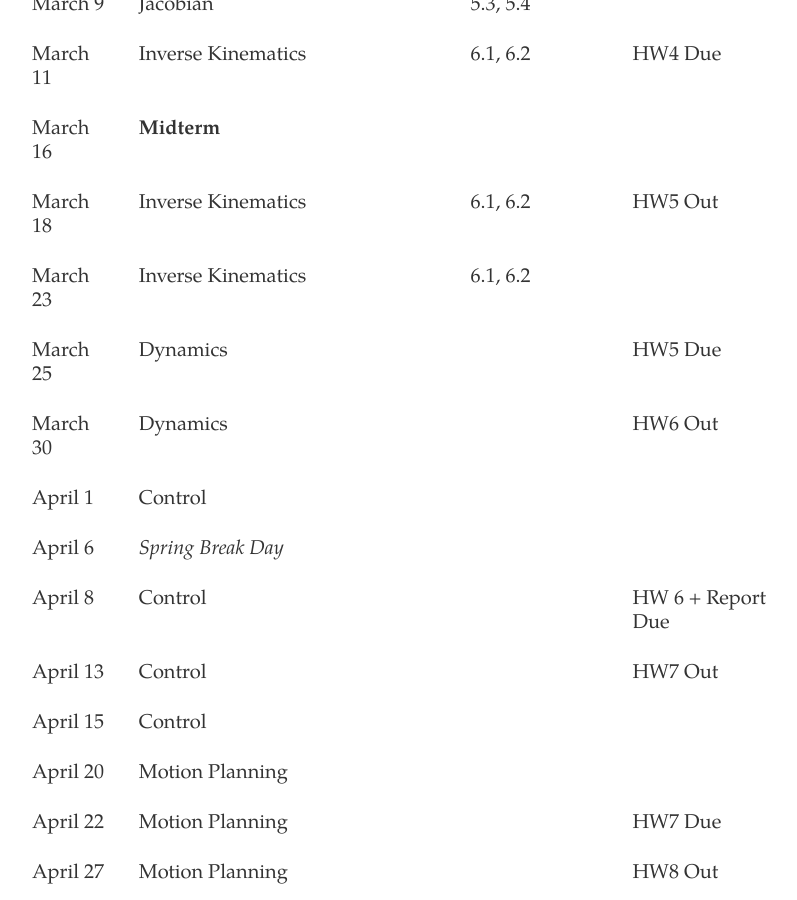
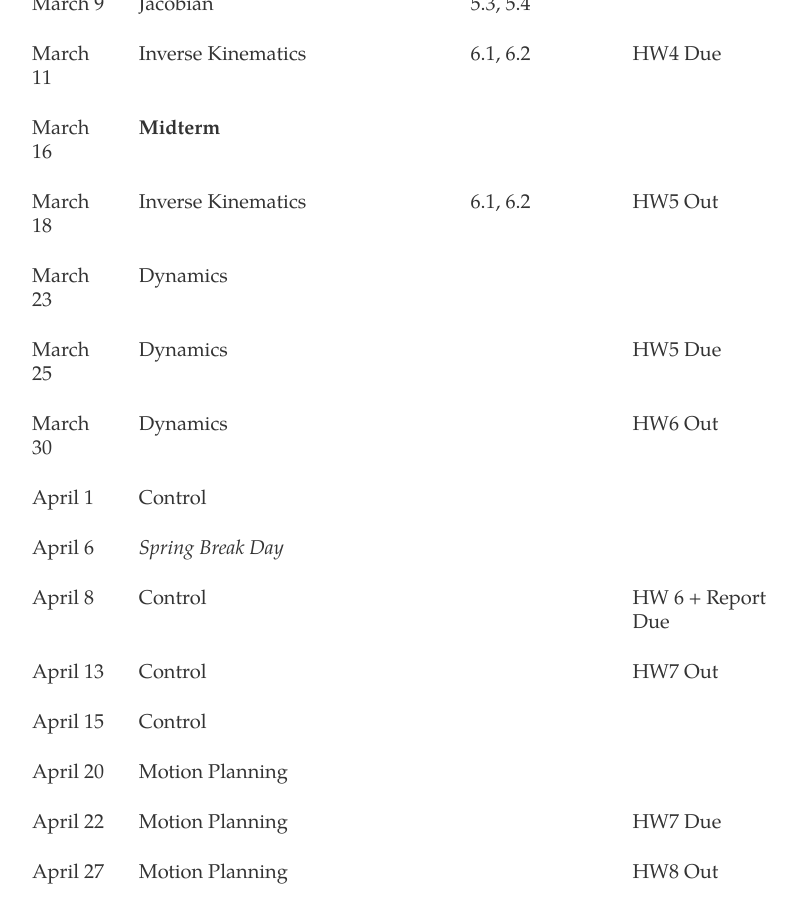
Before and after one commit to dylan-losey/dylan-losey.github.io, a Jekyll site: the page built from me4524.html, in a window 1280 px wide and 900 px high, scrolled down 2729 px. Shown: the whole window, without its empty margins (222-1019 px from the left). Built offline with Jekyll 4.4.1, drawn with Linux system fonts in a browser that asks for light colours; nearby versions of some CDN libraries.

Commit message:
updated syllabus

```diff
--- a/me4524.html
+++ b/me4524.html
@@ -234,8 +234,8 @@ tags: me4524
     </tr>
     <tr>
       <td>March 23</td>
-      <td>Inverse Kinematics</td>
-      <td>6.1, 6.2</td>
+      <td>Dynamics</td>
+      <td></td>
       <td></td>
     </tr>
     <tr>
```
